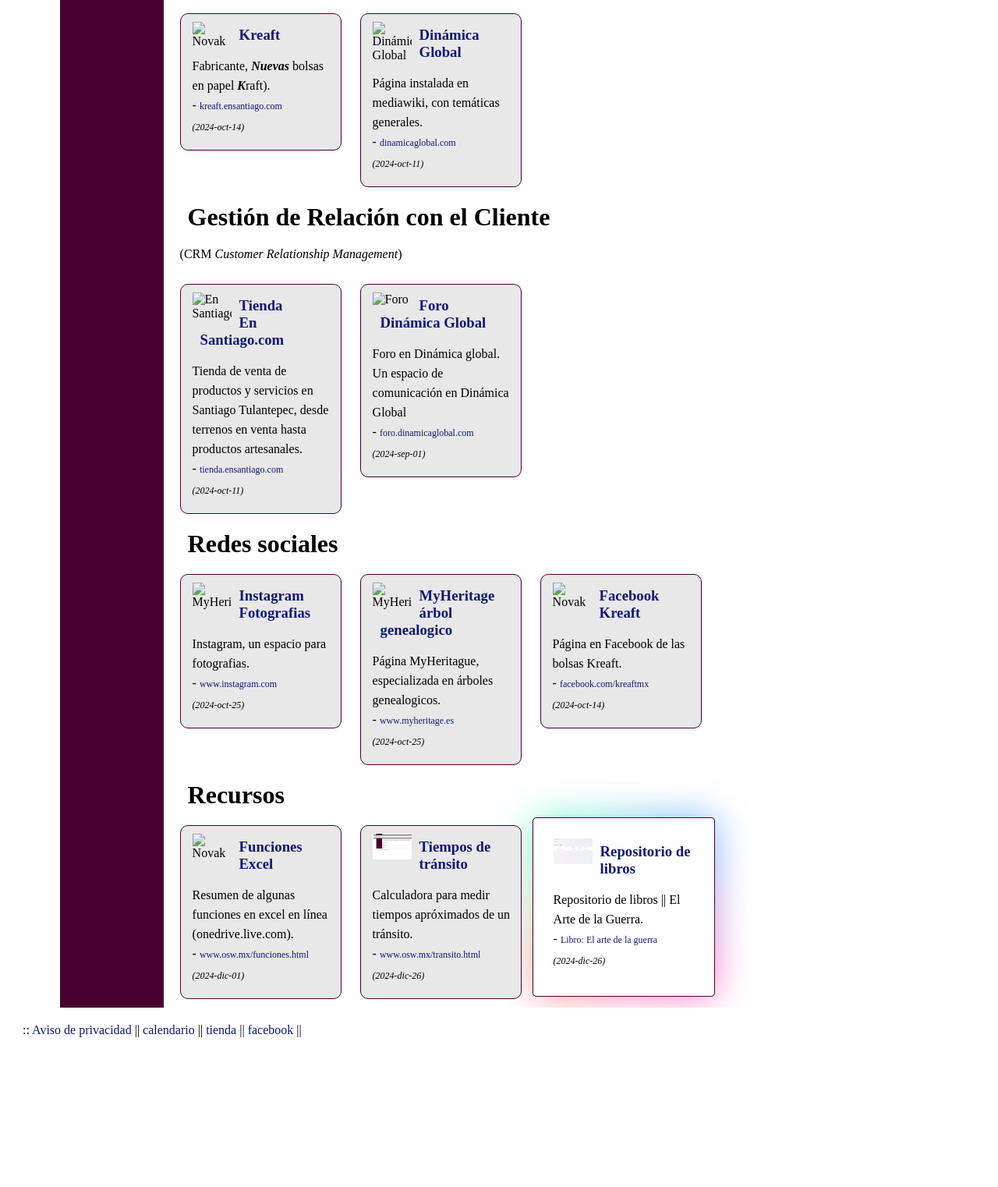
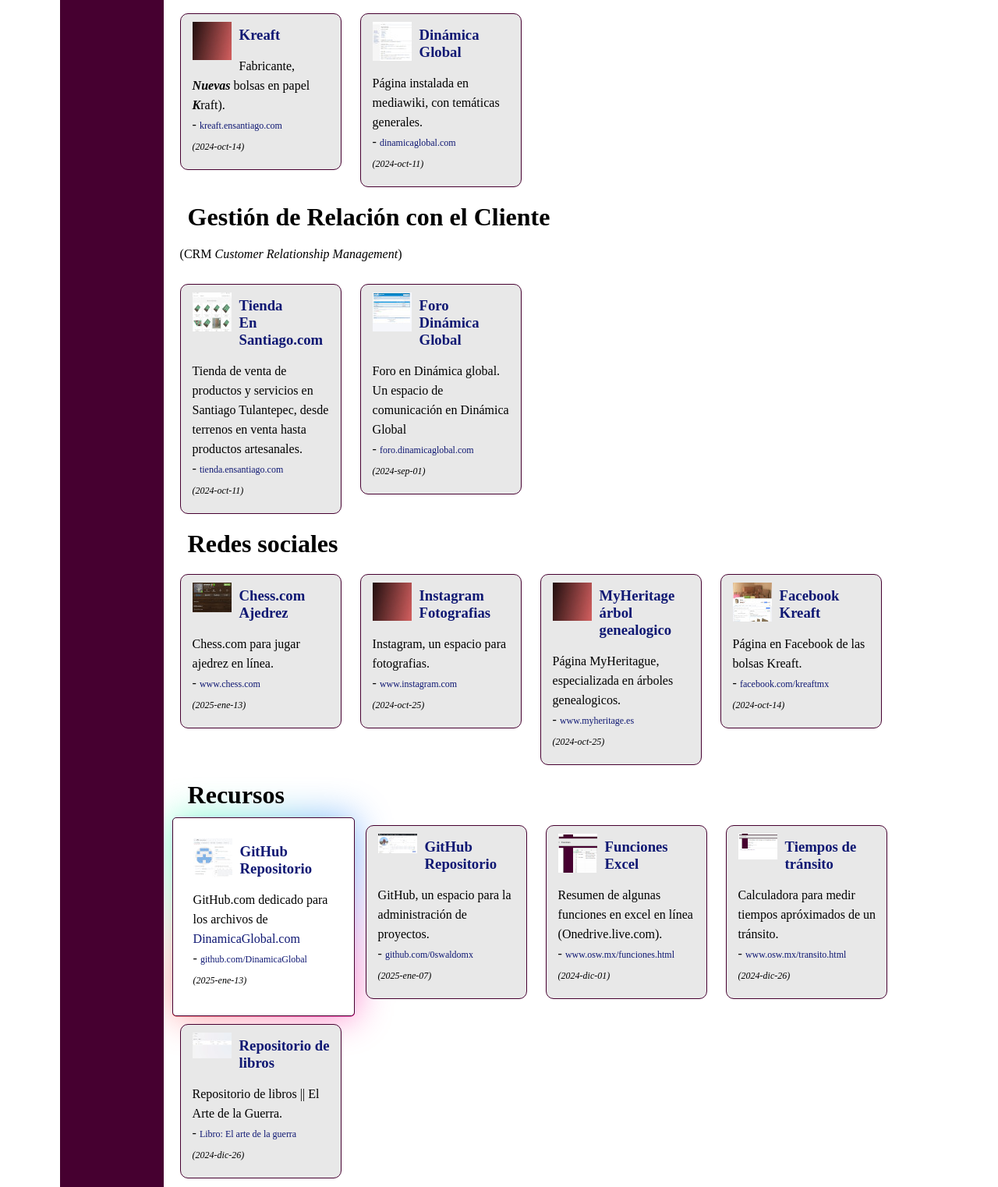
Before and after one commit to 0swaldomx/osw-mx, a plain HTML site: page index.html in a window 1280 px wide. Shown: the part 448-1970 px from the top of the page at 78% size. Before the commit the page ends 1905 px from the top, so only its background shows below. Drawn offline with Linux system fonts and the light colour scheme.

Commit message:
Archivos subidos desde el navegador
Integración de Chess.com y GitHub de Dinámica Global.

```diff
--- a/index.html
+++ b/index.html
@@ -1,3 +1,4 @@
+
 <!DOCTYPE html>
 <html lang="es">
 <head>
@@ -25,7 +26,7 @@
 
 <p class="texto">www@osw.mx</p>
 <p class="texto">(52) 775-192-1410</p>
-<p class="texto"><a href="data.html" target="_new">:: Calendario</a></p>
+<p class="texto"><a href="data.html" target="_blank">:: Calendario</a></p>
 <hr>
 <p class="texto">- Mexicano</p>
 <p class="texto">- Libre soñador.</p>
@@ -33,25 +34,25 @@
 <main>
 <h1>Páginas</h1>
 <!-- Kraft -->
-<div><img class="img1" src="1.jpeg" alt="Novak" width="50px" style="float:left">
+<div><img class="img1" src="miniaturas/1.jpeg" alt="Novak" width="50px" style="float:left">
 <p><h3>
-	<a href="https://novak.ensantiago.com" target="_new">Kreaft</a>
+	<a href="https://novak.ensantiago.com" target="_blank">Kreaft</a>
 </h3></p>
 <p>
 Fabricante, <b><i>Nuevas</i></b> bolsas en papel <b><i>K</i></b>raft).<br />
-- <a href="https://kraft.ensantiago.com" target="_new" class="px12">kreaft.ensantiago.com</a><br />
+- <a href="https://kraft.ensantiago.com" target="_blank" class="px12">kreaft.ensantiago.com</a><br />
 <i class="px12">(2024-oct-14)</i>
 </p>
 </div>
 
 <!-- Dinámica Global -->
-<div><img class="img1" src="dg.jpg" alt="Dinámica Global" width="50px" style="float:left">
+<div><img class="img1" src="miniaturas/dg.jpg" alt="Dinámica Global" width="50px" style="float:left">
 <p><h3>
-	<a href="https://dinamicaglobal.com" target="_new">Dinámica Global</a>
+	<a href="https://dinamicaglobal.com" target="_blank">Dinámica Global</a>
 </h3></p>
 <p>
 Página instalada en mediawiki, con temáticas generales.<br />
-- <a href="https://dinamicaglobal.com" target="_new" class="px12">dinamicaglobal.com</a><br />
+- <a href="https://dinamicaglobal.com" target="_blank" class="px12">dinamicaglobal.com</a><br />
 <i class="px12">(2024-oct-11)</i>
 </p>
 </div>
@@ -62,26 +63,26 @@
 <h1>Gestión de Relación con el Cliente</h1><p>(CRM <i>Customer Relationship Management</i>)</p>
 
 <!-- Tienda En Santiago -->
-<div><img class="img1" src="ts.jpg" alt="En Santiago" width="50px" style="float:left">
+<div><img class="img1" src="miniaturas/ts.jpg" alt="En Santiago" width="50px" style="float:left">
 <p><h3>
-	<a href="https://tienda.ensantiago.com" target="_new">Tienda<br/>En Santiago.com</a>
+	<a href="https://tienda.ensantiago.com" target="_blank">Tienda<br/>En Santiago.com</a>
 </h3></p>
 <p>
 Tienda de venta de productos y servicios en Santiago Tulantepec, desde terrenos en venta hasta productos artesanales.<br />
-- <a href="https://tienda.ensantiago.com" target="_new" class="px12">tienda.ensantiago.com</a><br />
+- <a href="https://tienda.ensantiago.com" target="_blank" class="px12">tienda.ensantiago.com</a><br />
 <i class="px12">(2024-oct-11)</i>
 </p>
 </div>
 
 <!-- Foro -->
-<div><img class="img1" src="fd.jpg" alt="Foro" width="50px" style="float:left">
+<div><img class="img1" src="miniaturas/fd.jpg" alt="Foro" width="50px" style="float:left">
 <p><h3>
-	<a href="https://foro.dinamicaglobal.com" target="_new">Foro<br/>Dinámica Global</a>
+	<a href="https://foro.dinamicaglobal.com" target="_blank">Foro<br/>Dinámica Global</a>
 </h3></p>
 <p>
 Foro en Dinámica global.<br />
 Un espacio de comunicación en Dinámica Global<br />
-- <a href="https://foro.dinamicaglobal.com" target="_new" class="px12">foro.dinamicaglobal.com</a><br />
+- <a href="https://foro.dinamicaglobal.com" target="_blank" class="px12">foro.dinamicaglobal.com</a><br />
 <i class="px12">(2024-sep-01)</i>
 </p>
 </div>
@@ -91,50 +92,87 @@
 <main>
 <h1>Redes sociales</h1>
 
+<!-- Chess.com -->
+<div><img class="img1" src="miniaturas/chess.jpg" alt="Chees.com" width="50px" style="float:left">
+<p><h3>
+	<a href="https://www.chess.com/es/member/0swaldomx" target="_blank">Chess.com<br/>Ajedrez</a>
+</h3></p>
+<p>
+Chess.com para jugar ajedrez en línea.<br />
+- <a href="https://www.chess.com/es/member/0swaldomx" target="_blank" class="px12">www.chess.com</a><br />
+<i class="px12">(2025-ene-13)</i>
+</p>
+</div>
+
 <!-- Instagram -->
-<div><img class="img1" src="1.jpeg" alt="MyHeritage" width="50px" style="float:left">
+<div><img class="img1" src="miniaturas/1.jpeg" alt="MyHeritage" width="50px" style="float:left">
 <p><h3>
-	<a href="https://www.instagram.com/0swaldomx/" target="_new">Instagram<br/>Fotografias</a>
+	<a href="https://www.instagram.com/0swaldomx/" target="_blank">Instagram<br/>Fotografias</a>
 </h3></p>
 <p>
 Instagram, un espacio para fotografias.<br />
-- <a href="https://www.instagram.com/0swaldomx/" target="_new" class="px12">www.instagram.com</a><br />
+- <a href="https://www.instagram.com/0swaldomx/" target="_blank" class="px12">www.instagram.com</a><br />
 <i class="px12">(2024-oct-25)</i>
 </p>
 </div>
 
 <!-- Myheritage -->
-<div><img class="img1" src="1.jpeg" alt="MyHeritage" width="50px" style="float:left">
+<div><img class="img1" src="miniaturas/1.jpeg" alt="MyHeritage" width="50px" style="float:left">
 <p><h3>
-	<a href="https://www.myheritage.es/site-family-tree-1668939888/0swaldo" target="_new">MyHeritage<br/>árbol genealogico</a>
+	<a href="https://www.myheritage.es/site-family-tree-1668939888/0swaldo" target="_blank">MyHeritage<br/>árbol genealogico</a>
 </h3></p>
 <p>
 Página MyHeritague, especializada en árboles genealogicos.<br />
-- <a href="https://www.myheritage.es/site-family-tree-1668939888/0swaldo" target="_new" class="px12">www.myheritage.es</a><br />
+- <a href="https://www.myheritage.es/site-family-tree-1668939888/0swaldo" target="_blank" class="px12">www.myheritage.es</a><br />
 <i class="px12">(2024-oct-25)</i>
 </p>
 </div>
 
 <!-- Novak -->
-<div><img class="img1" src="fn.jpg" alt="Novak" width="50px" style="float:left">
+<div><img class="img1" src="miniaturas/fn.jpg" alt="Novak" width="50px" style="float:left">
 <p><h3>
-	<a href="https://www.facebook.com/novakbolsas" target="_new">Facebook<br/>Kreaft</a>
+	<a href="https://www.facebook.com/novakbolsas" target="_blank">Facebook<br/>Kreaft</a>
 </h3></p>
 <p>
 Página en Facebook de las bolsas Kreaft.<br />
-- <a href="https://www.facebook.com/kreaftmx" target="_new" class="px12">facebook.com/kreaftmx</a><br />
+- <a href="https://www.facebook.com/kreaftmx" target="_blank" class="px12">facebook.com/kreaftmx</a><br />
 <i class="px12">(2024-oct-14)</i>
 </p>
 </div>
 
 <h1>Recursos</h1>
-<!-- Funciones Excel -->
-<div><img class="img1" src="funcion.png" alt="Novak" width="50px" style="float:left">
+
+<!-- GitHub Dinámica Global -->
+<div class="card"><img class="img1" src="miniaturas/GitHubDG.jpg" alt="GitHub Dinámica Global" width="50px" style="float:left">
 <p><h3>
-	<a href="https://www.osw.mx/funciones.html" target="_new">Funciones Excel</a>
+	<a href="https://github.com/DinamicaGlobal" target="_blank">GitHub<br/>Repositorio</a>
 </h3></p>
 <p>
-Resumen de algunas funciones en excel en línea (onedrive.live.com).<br />
+GitHub.com dedicado para los archivos de <a href="https://www.dinamicaglobal.com" target="_blank">DinamicaGlobal.com</a><br />
+- <a href="https://github.com/DinamicaGlobal" target="_blank" class="px12">github.com/DinamicaGlobal</a><br />
+<i class="px12">(2025-ene-13)</i>
+</p>
+</div>
+
+<!-- GitHub -->
+<div><img class="img1" src="miniaturas/GitHub.jpg" alt="GitHub" width="50px" style="float:left">
+<p><h3>
+	<a href="https://github.com/0swaldomx" target="_blank">GitHub<br/>Repositorio</a>
+</h3></p>
+<p>
+GitHub, un espacio para la administración de proyectos.<br />
+- <a href="https://github.com/0swaldomx" target="_blank" class="px12">github.com/0swaldomx</a><br />
+<i class="px12">(2025-ene-07)</i>
+</p>
+</div>
+
+<!-- Funciones Excel -->
+<div><img class="img1" src="miniaturas/funcion.png" alt="Novak" width="50px" style="float:left">
+<p><h3>
+	<a href="https://www.osw.mx/funciones.html" target="_blank">Funciones Excel</a>
+</h3></p>
+<p>
+Resumen de algunas funciones en excel en línea (Onedrive.live.com).<br />
 - <a href="https://www.osw.mx/funciones.html" class="px12">www.osw.mx/funciones.html</a><br />
 <i class="px12">(2024-dic-01)</i>
 </p>
@@ -143,7 +181,7 @@
 <!-- Tiempos de tránsito -->
 <div><img class="img1" src="miniaturas/transito.png" alt="Tiempos" width="50px" style="float:left">
 <p><h3>
-	<a href="https://www.osw.mx/transito.html" target="_new">Tiempos de tránsito</a>
+	<a href="https://www.osw.mx/transito.html" target="_blank">Tiempos de tránsito</a>
 </h3></p>
 <p>
 Calculadora para medir tiempos apróximados de un tránsito.<br />
@@ -153,13 +191,13 @@
 </div>
 
 <!-- Libros -->
-<div class="card"><img class="img1" src="miniaturas/libros.jpg" alt="Tiempos" width="50px" style="float:left">
+<div><img class="img1" src="miniaturas/libros.jpg" alt="Tiempos" width="50px" style="float:left">
 <p><h3>
-	<a href="https://1drv.ms/f/s!Akp5RPa7YL-Lkqw21IY0CvnOMsh_4g" target="_new">Repositorio de libros</a>
+	<a href="https://1drv.ms/f/s!Akp5RPa7YL-Lkqw21IY0CvnOMsh_4g" target="_blank">Repositorio de libros</a>
 </h3></p>
 <p>
 Repositorio de libros || El Arte de la Guerra.<br />
-- <a href="https://1drv.ms/b/s!Akp5RPa7YL-Lkqw31IY0CvnOMsh_4g" class="px12" target="_new">Libro: El arte de la guerra</a><br />
+- <a href="https://1drv.ms/b/s!Akp5RPa7YL-Lkqw31IY0CvnOMsh_4g" class="px12" target="_blank">Libro: El arte de la guerra</a><br />
 <i class="px12">(2024-dic-26)</i>
 </p>
 </div>
```
Also changed, not shown: miniaturas/GitHubDG.jpg (added), miniaturas/chess.jpg (added).
